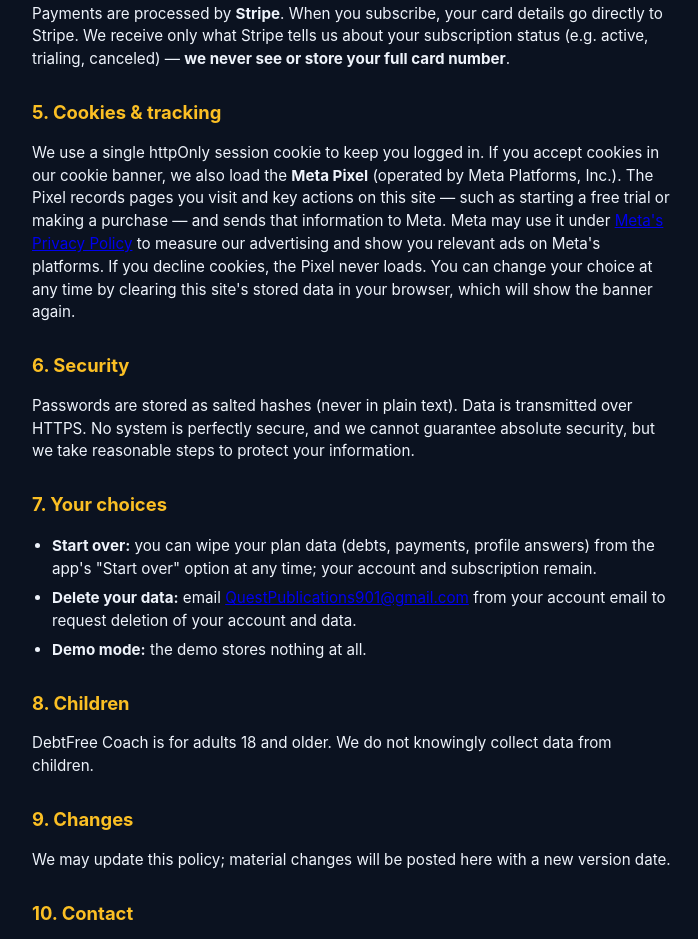
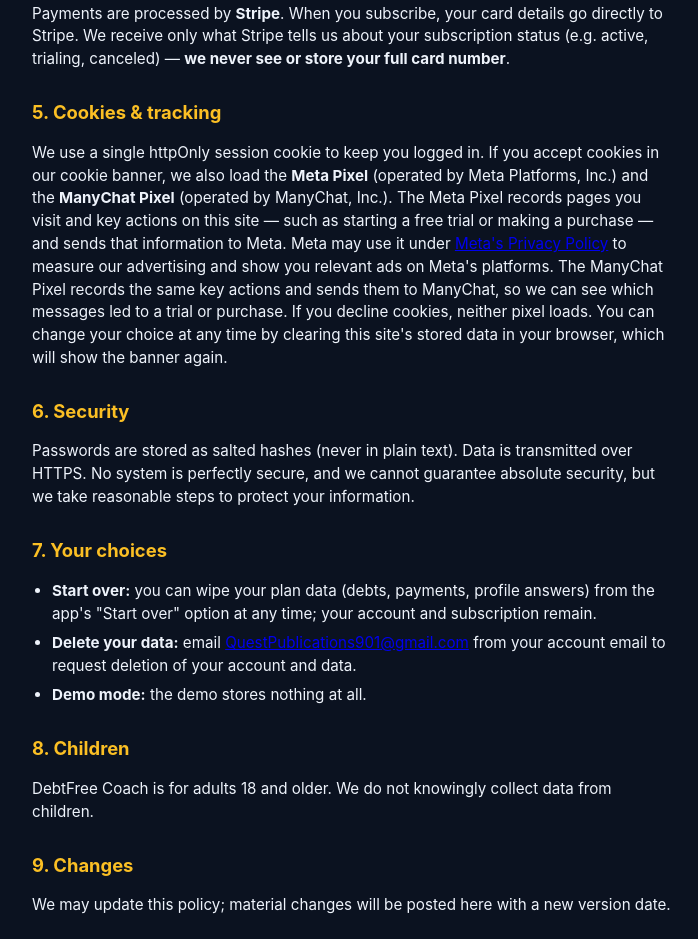
Before and after one commit to ZPIDEAL/DEBTFREE-COACH, a website: page public/legal/privacy.html in a window 1280 px wide. Shown: the part 823-1762 px from the top of the page, without its empty margins (288-986 px from the left). Drawn offline with Linux system fonts and the light colour scheme.

Commit message:
DebtFree Coach v2: public/legal/privacy.html

```diff
--- a/public/legal/privacy.html
+++ b/public/legal/privacy.html
@@ -36,7 +36,7 @@
   <p>Payments are processed by <strong>Stripe</strong>. When you subscribe, your card details go directly to Stripe. We receive only what Stripe tells us about your subscription status (e.g. active, trialing, canceled) — <strong>we never see or store your full card number</strong>.</p>
 
   <h2>5. Cookies &amp; tracking</h2>
-  <p>We use a single httpOnly session cookie to keep you logged in. If you accept cookies in our cookie banner, we also load the <strong>Meta Pixel</strong> (operated by Meta Platforms, Inc.). The Pixel records pages you visit and key actions on this site — such as starting a free trial or making a purchase — and sends that information to Meta. Meta may use it under <a href="https://www.facebook.com/privacy/policy" rel="noopener">Meta's Privacy Policy</a> to measure our advertising and show you relevant ads on Meta's platforms. If you decline cookies, the Pixel never loads. You can change your choice at any time by clearing this site's stored data in your browser, which will show the banner again.</p>
+  <p>We use a single httpOnly session cookie to keep you logged in. If you accept cookies in our cookie banner, we also load the <strong>Meta Pixel</strong> (operated by Meta Platforms, Inc.) and the <strong>ManyChat Pixel</strong> (operated by ManyChat, Inc.). The Meta Pixel records pages you visit and key actions on this site — such as starting a free trial or making a purchase — and sends that information to Meta. Meta may use it under <a href="https://www.facebook.com/privacy/policy" rel="noopener">Meta's Privacy Policy</a> to measure our advertising and show you relevant ads on Meta's platforms. The ManyChat Pixel records the same key actions and sends them to ManyChat, so we can see which messages led to a trial or purchase. If you decline cookies, neither pixel loads. You can change your choice at any time by clearing this site's stored data in your browser, which will show the banner again.</p>
 
   <h2>6. Security</h2>
   <p>Passwords are stored as salted hashes (never in plain text). Data is transmitted over HTTPS. No system is perfectly secure, and we cannot guarantee absolute security, but we take reasonable steps to protect your information.</p>
```
